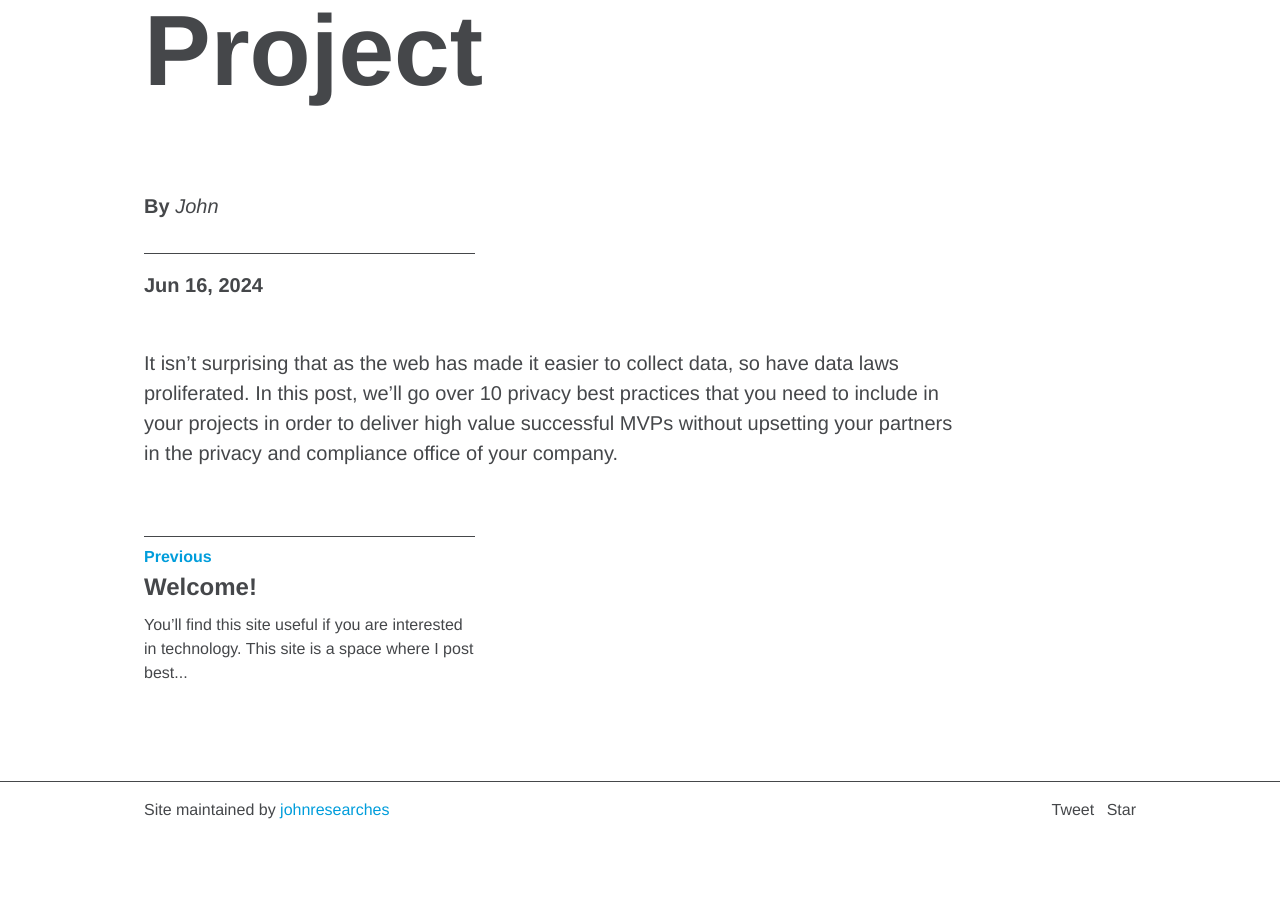
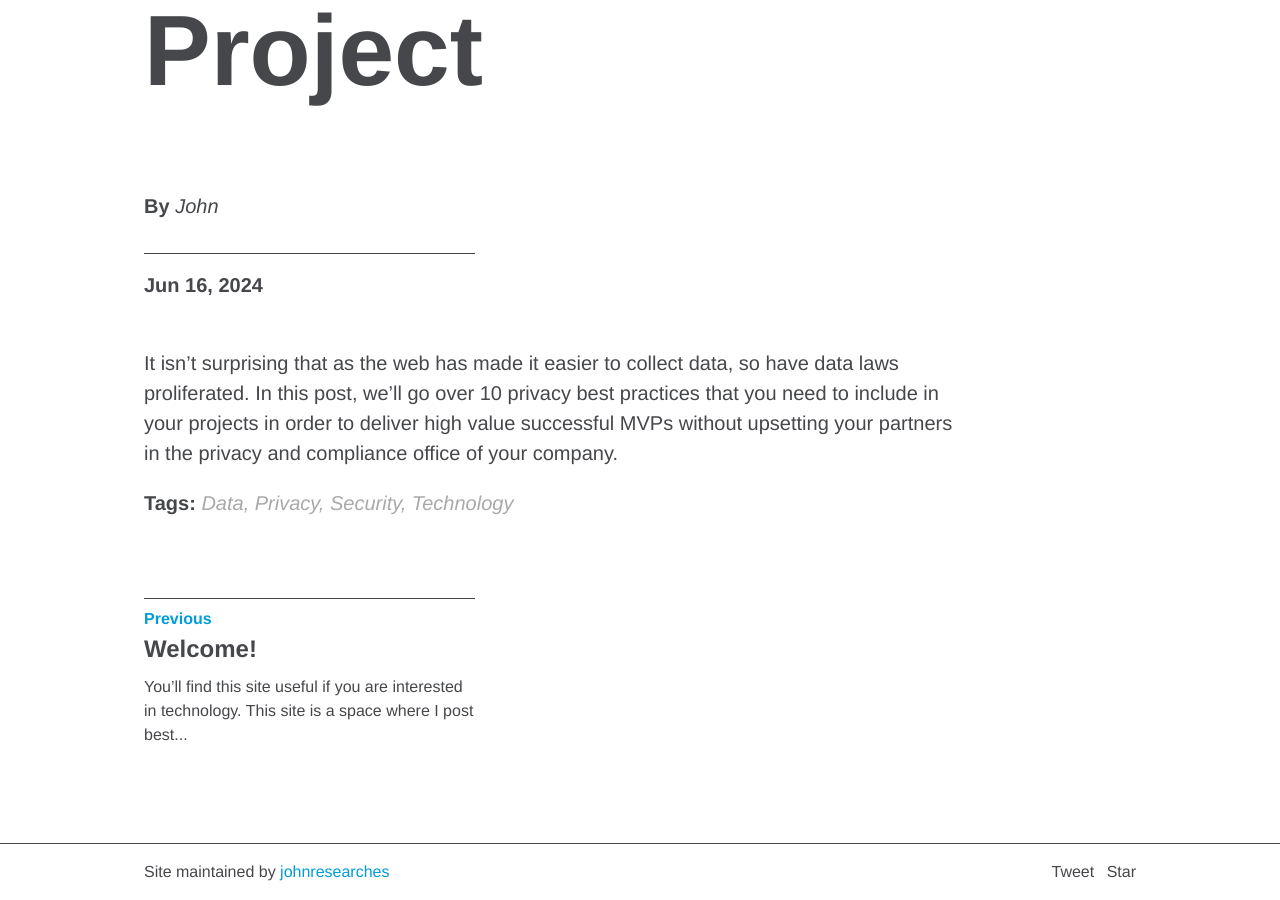
Before and after one commit to johnresearches/johnresearches.github.io, a Jekyll site: the page built from _posts/2024-06-16-top-10-privacy-practice-you-must-include-in-your-data-collection-projects.md, in a window 1280 px wide and 900 px high, scrolled down 746 px. Built offline with Jekyll 4.4.1, drawn with Linux system fonts in a browser that asks for light colours; comment, search, counter and statistics services are not loaded; before the commit the page ends 1584 px from its top, so only the background shows below that.

Commit message:
updated post template to display tags separated by a single space

```diff
--- a/_layouts/post.html
+++ b/_layouts/post.html
@@ -12,7 +12,13 @@ layout: default
       {{ content }}
   </div>
 
+  {% if page.tags.size > 0 %}
+  <p class="mb-3 h4" ><span class="bold">Tag{% if page.tags.size > 1 %}s{% endif %}: </span>
+    <i style="color:darkgrey;">{{ page.tags | sort | join: ", " }}</i>
+  </p>
+  {% endif %}
 </article>
+
 
 <div class="container mx-auto px-2 py-2 clearfix">
   {% include previous-next.html %}
--- a/_posts/2024-06-16-top-10-privacy-practice-you-must-include-in-your-data-collection-projects.md
+++ b/_posts/2024-06-16-top-10-privacy-practice-you-must-include-in-your-data-collection-projects.md
@@ -6,6 +6,7 @@ categories: writing
 category: technology
 author: John
 date: '2024-06-16 02:30:00'
+tags: Technology Privacy Data Security
 ---
 
 It isn't surprising that as the web has made it easier to collect data, so have data laws proliferated. In this post, we'll go over 10 privacy best practices that you need to include in your projects in order to deliver high value successful MVPs without upsetting your partners in the privacy and compliance office of your company.
--- a/_posts/2024-06-16-welcome-to-jekyll.markdown
+++ b/_posts/2024-06-16-welcome-to-jekyll.markdown
@@ -4,6 +4,7 @@ layout: post
 date: '2024-06-16 02:00:00'
 categories: update
 author: John
+tags: update general
 ---
 
 You’ll find this site useful if you are interested in technology. This site is a space where I post best practices and lessons learned from past or present projects without posting sensitive information. It is therefore a great resource to those who are entering into this industry as well as those who have been in the technology industry for some time.
```
